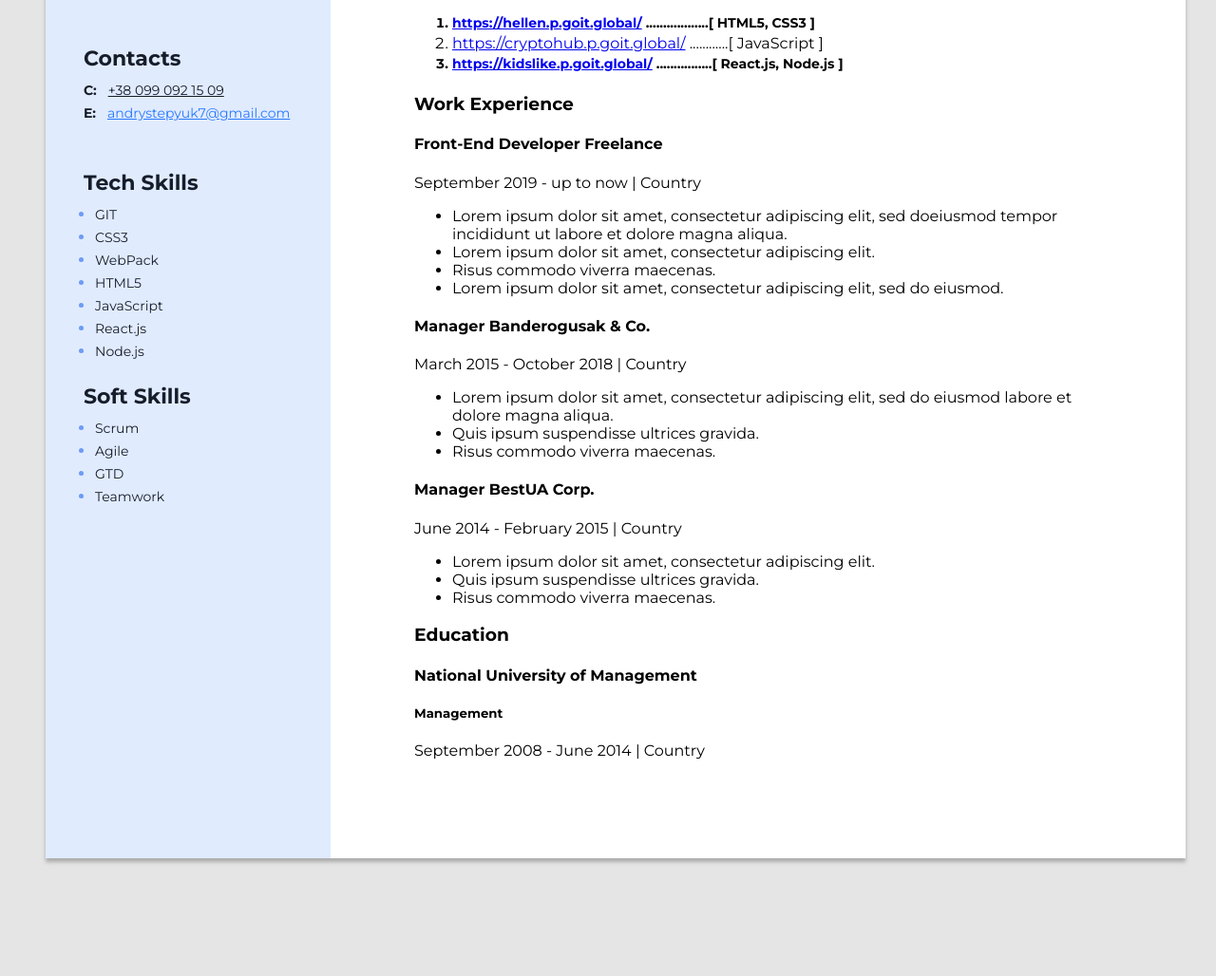
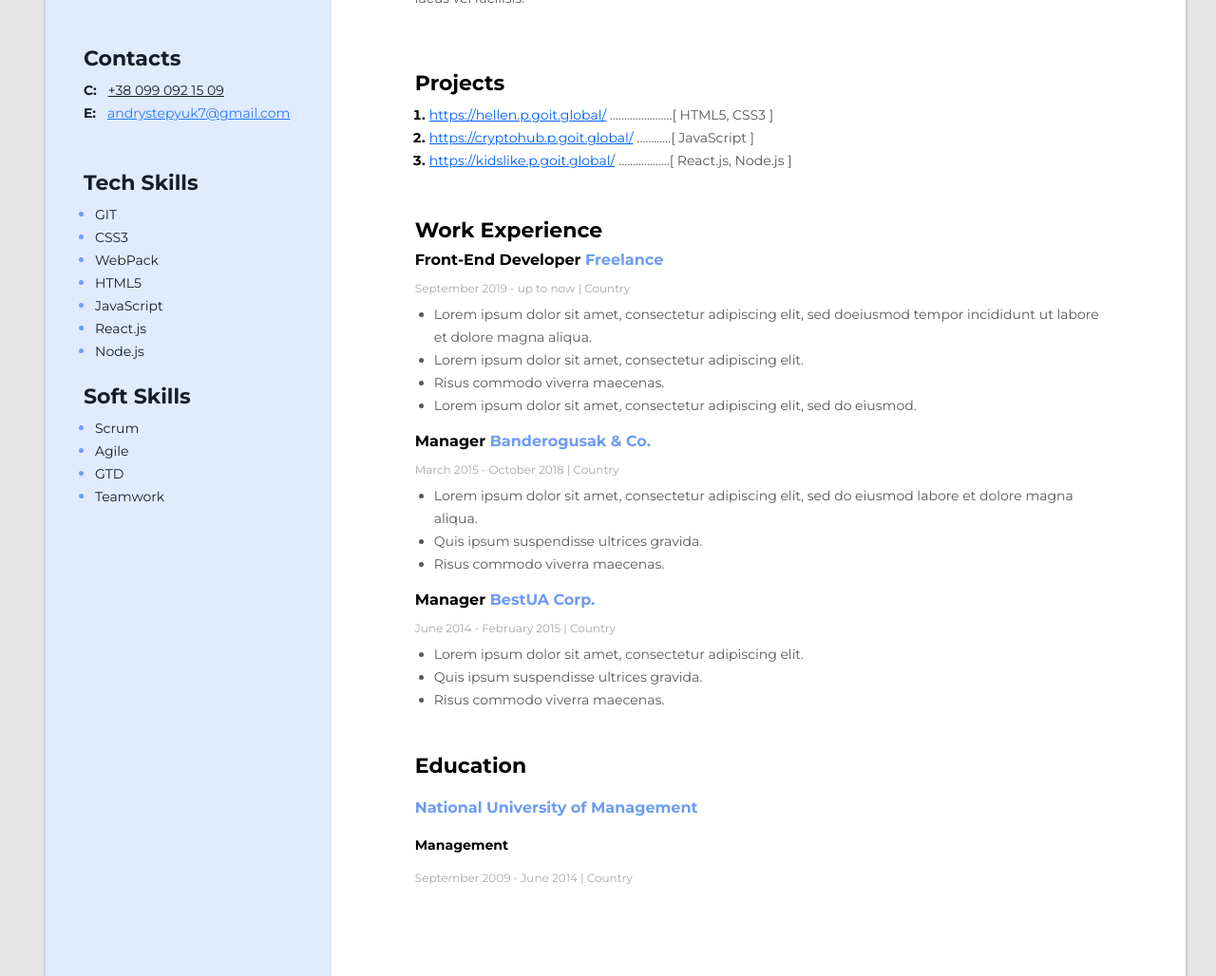
Before and after one commit to AndriyStepyuk/My-resume, a plain HTML site: page index.html in a window 1280 px wide. Shown: the part 340-1368 px from the top of the page at 95% size. Before the commit the page ends 1292 px from the top, so only its background shows below. Drawn offline with Linux system fonts and the light colour scheme.

Commit message:
update index.html

```diff
--- a/index.html
+++ b/index.html
@@ -23,10 +23,10 @@
       <!-- Main content -->
       <div class="main-content">
         <!-- About me -->
-        <div>
+        <div class="about-me-container">
           <h2 class="my-profession">Front-End Developer</h2>
-          <h1>Andriy Stepyuk</h1>
-          <p>
+          <h1 class="my-name">Andriy Stepyuk</h1>
+          <p class="information-about-me">
             Lorem ipsum dolor sit amet, consectetur adipiscing elit, sed do
             eiusmod tempor incididunt ut labore et dolore magna aliqua. Quis
             ipsum suspendisse ultrices gravida. Risus commodo viverra maecenas
@@ -35,50 +35,65 @@
         </div>
 
         <!-- My projects -->
-        <div>
-          <h3>Projects</h3>
+        <div class="projects-container">
+          <h3 class="main-content-item">Projects</h3>
 
-          <ol>
+          <ol class="project-list">
             <li class="project-item">
-              <a href="https://hellen.p.goit.global/"
+              <a href="https://hellen.p.goit.global/" class="project-item-link"
                 >https://hellen.p.goit.global/</a
               >
-              ..................[ HTML5, CSS3 ]
-            </li>
-
-            <li>
-              <a href="https://cryptohub.p.goit.global/"
-                >https://cryptohub.p.goit.global/</a
-              >
-              ............[ JavaScript ]
+              <span class="project-item-descr">
+                ......................[ HTML5, CSS3 ]
+              </span>
             </li>
 
             <li class="project-item">
-              <a href="https://kidslike.p.goit.global/"
+              <a
+                href="https://cryptohub.p.goit.global/"
+                class="project-item-link"
+                >https://cryptohub.p.goit.global/</a
+              >
+              <span class="project-item-descr">
+                ............[ JavaScript ]
+              </span>
+            </li>
+
+            <li class="project-item">
+              <a
+                href="https://kidslike.p.goit.global/"
+                class="project-item-link"
                 >https://kidslike.p.goit.global/</a
               >
-              ................[ React.js, Node.js ]
+              <span class="project-item-descr">
+                ..................[ React.js, Node.js ]
+              </span>
             </li>
           </ol>
         </div>
 
         <!-- Work experience -->
-        <div>
-          <h3>Work Experience</h3>
+        <div class="work-experience-container">
+          <h3 class="main-content-item">Work Experience</h3>
 
           <!-- Company 1 -->
-          <div>
-            <h4>Front-End Developer Freelance</h4>
-            <p>September 2019 - up to now | Country</p>
+          <div class="work-experience-place">
+            <h4 class="work-experience-position">
+              Front-End Developer
+              <span class="work-experience-company"> Freelance </span>
+            </h4>
+            <p class="work-period">September 2019 - up to now | Country</p>
 
-            <ul>
-              <li>
+            <ul class="work-duties-list">
+              <li class="work-duties">
                 Lorem ipsum dolor sit amet, consectetur adipiscing elit, sed
                 doeiusmod tempor incididunt ut labore et dolore magna aliqua.
               </li>
-              <li>Lorem ipsum dolor sit amet, consectetur adipiscing elit.</li>
-              <li>Risus commodo viverra maecenas.</li>
-              <li>
+              <li class="work-duties">
+                Lorem ipsum dolor sit amet, consectetur adipiscing elit.
+              </li>
+              <li class="work-duties">Risus commodo viverra maecenas.</li>
+              <li class="work-duties">
                 Lorem ipsum dolor sit amet, consectetur adipiscing elit, sed do
                 eiusmod.
               </li>
@@ -86,37 +101,51 @@
           </div>
 
           <!-- Company 2 -->
-          <div>
-            <h4>Manager Banderogusak & Co.</h4>
-            <p>March 2015 - October 2018 | Country</p>
-            <ul>
-              <li>
+          <div class="work-experience-place">
+            <h4 class="work-experience-position">
+              Manager
+              <span class="work-experience-company"> Banderogusak & Co.</span>
+            </h4>
+            <p class="work-period">March 2015 - October 2018 | Country</p>
+            <ul class="work-duties-list">
+              <li class="work-duties">
                 Lorem ipsum dolor sit amet, consectetur adipiscing elit, sed do
                 eiusmod labore et dolore magna aliqua.
               </li>
-              <li>Quis ipsum suspendisse ultrices gravida.</li>
-              <li>Risus commodo viverra maecenas.</li>
+              <li class="work-duties">
+                Quis ipsum suspendisse ultrices gravida.
+              </li>
+              <li class="work-duties">Risus commodo viverra maecenas.</li>
             </ul>
           </div>
 
           <!-- Company 3 -->
-          <div>
-            <h4>Manager BestUA Corp.</h4>
-            <p>June 2014 - February 2015 | Country</p>
-            <ul>
-              <li>Lorem ipsum dolor sit amet, consectetur adipiscing elit.</li>
-              <li>Quis ipsum suspendisse ultrices gravida.</li>
-              <li>Risus commodo viverra maecenas.</li>
+          <div class="work-experience-place">
+            <h4 class="work-experience-position">
+              Manager
+              <span class="work-experience-company">BestUA Corp.</span>
+            </h4>
+            <p class="work-period">June 2014 - February 2015 | Country</p>
+            <ul class="work-duties-list">
+              <li class="work-duties">
+                Lorem ipsum dolor sit amet, consectetur adipiscing elit.
+              </li>
+              <li class="work-duties">
+                Quis ipsum suspendisse ultrices gravida.
+              </li>
+              <li class="work-duties">Risus commodo viverra maecenas.</li>
             </ul>
           </div>
         </div>
 
         <!-- Education -->
         <div>
-          <h3>Education</h3>
-          <h4>National University of Management</h4>
-          <h5>Management</h5>
-          <p>September 2008 - June 2014 | Country</p>
+          <h3 class="main-content-item">Education</h3>
+          <h4 class="work-experience-company">
+            National University of Management
+          </h4>
+          <h5 class="my-profession">Management</h5>
+          <p class="work-period">September 2009 - June 2014 | Country</p>
         </div>
       </div>
 
```
